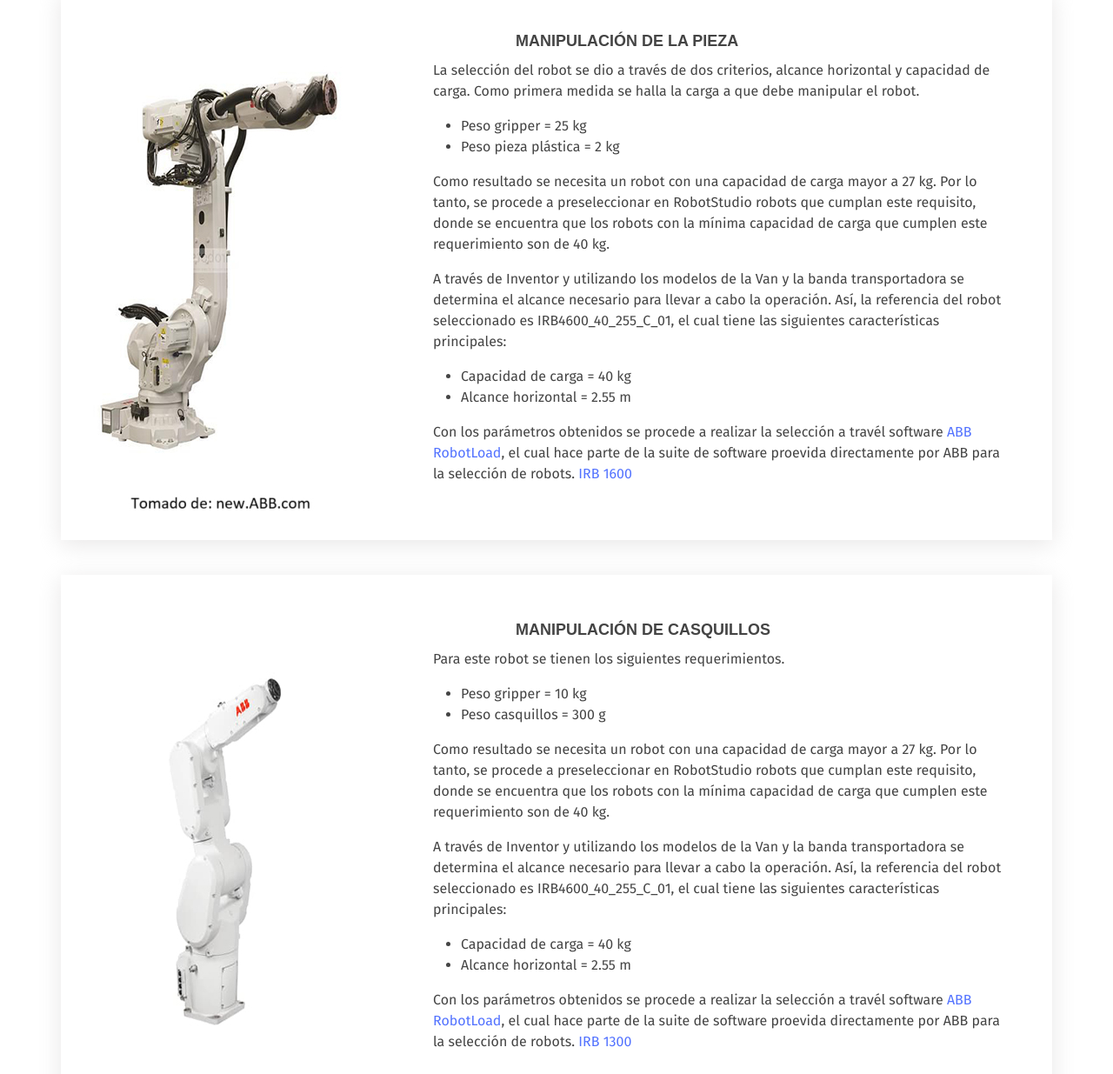
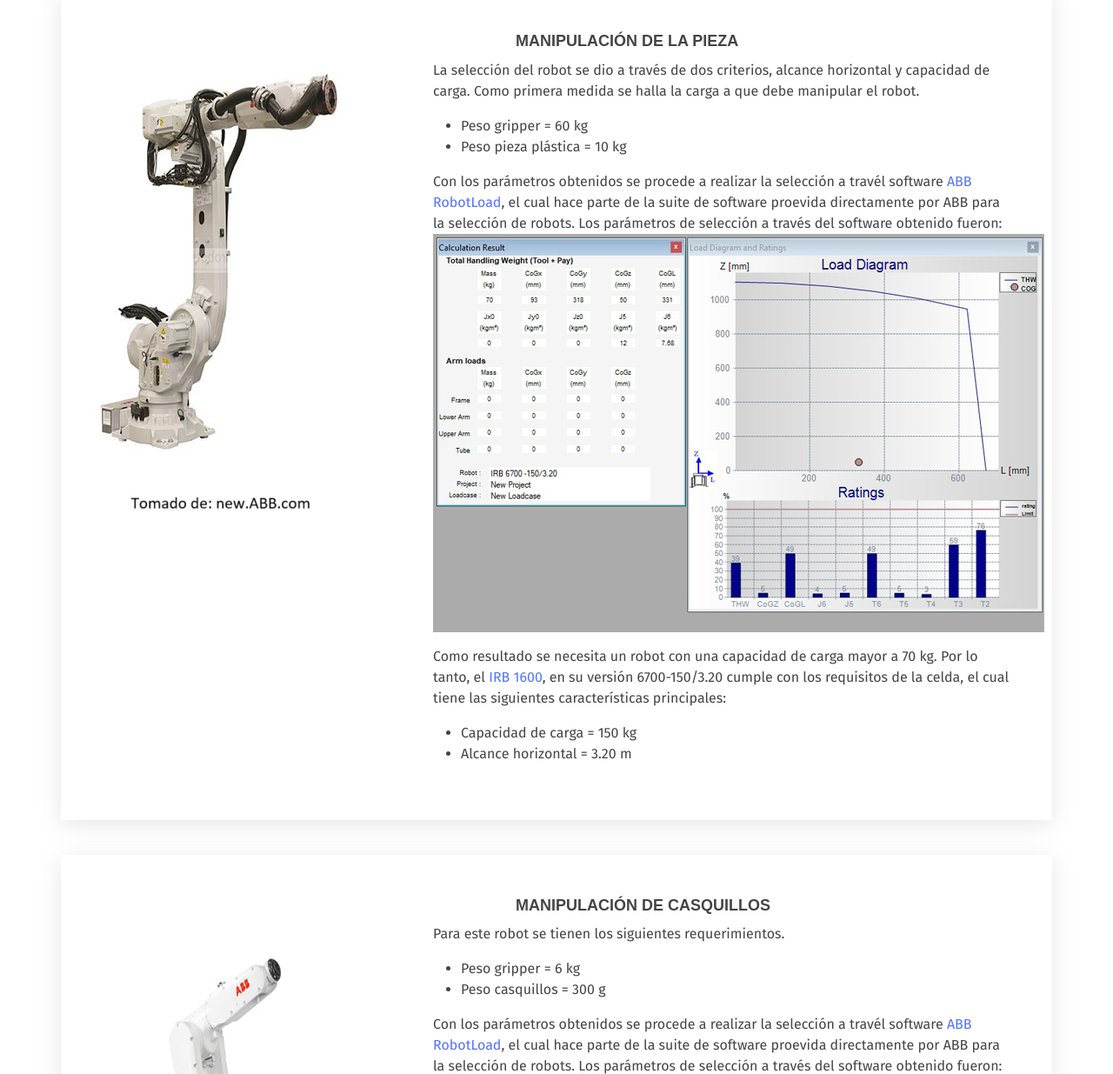
Before and after one commit to Robotica-UNAL/PF, a plain HTML site: page seleccion.html in a window 1280 px wide. Shown: the part 280-1515 px from the top of the page at 87% size. Drawn offline with Linux system fonts and the light colour scheme; a web font is replaced by a local one.

Commit message:
commit robotsf

```diff
--- a/seleccion.html
+++ b/seleccion.html
@@ -82,20 +82,21 @@
                             <h4 class="title">Manipulación de la pieza</h4>
                             <p>La selección del robot se dio a través de dos criterios, alcance horizontal y capacidad de carga. Como primera medida se halla la carga a que debe manipular el robot.</p>
                             <ul class="c4">
-                                <li>Peso gripper = 25 kg </li>
-                                <li>Peso pieza plástica = 2 kg</li>
-                            </ul>
-                            <p>Como resultado se necesita un robot con una capacidad de carga mayor a 27 kg. Por lo tanto, se procede a preseleccionar en RobotStudio robots que cumplan este requisito, donde se encuentra que los robots con la mínima capacidad
-                                de carga que cumplen este requerimiento son de 40 kg. </p>
-                            <p>A través de Inventor y utilizando los modelos de la Van y la banda transportadora se determina el alcance necesario para llevar a cabo la operación. Así, la referencia del robot seleccionado es IRB4600_40_255_C_01, el cual
-                                tiene las siguientes características principales:</p>
-                            <ul class="c4">
-                                <li>Capacidad de carga = 40 kg</li>
-                                <li>Alcance horizontal = 2.55 m</li>
+                                <li>Peso gripper = 60 kg </li>
+                                <li>Peso pieza plástica = 10 kg</li>
                             </ul>
                             <p>Con los parámetros obtenidos se procede a realizar la selección a travél software <a href="https://abb-robotload.software.informer.com/download/">ABB RobotLoad</a>, el cual hace parte de la suite de software proevida directamente
-                                por ABB para la selección de robots.
-                                <a href="https://search.abb.com/library/Download.aspx?DocumentID=3HAC080365-001&LanguageCode=en&DocumentPartId=&Action=Launch">IRB 1600</a>
+                                por ABB para la selección de robots. Los parámetros de selección a través del software obtenido fueron:
+                                <img src="assets/img/diagramarob1.jpg">
+
+                                <p>Como resultado se necesita un robot con una capacidad de carga mayor a 70 kg. Por lo tanto, el
+                                    <a href="https://search.abb.com/library/Download.aspx?DocumentID=3HAC080365-001&LanguageCode=en&DocumentPartId=&Action=Launch">IRB 1600</a>, en su versión 6700-150/3.20 cumple con los requisitos de la celda, el cual
+                                    tiene las siguientes características principales:
+                                </p>
+                                <ul class="c4">
+                                    <li>Capacidad de carga = 150 kg</li>
+                                    <li>Alcance horizontal = 3.20 m</li>
+                                </ul>
                         </div>
 
                     </div>
@@ -120,20 +121,17 @@
                             <h4 class="title">Manipulación de casquillos</h4>
                             <p>Para este robot se tienen los siguientes requerimientos.</p>
                             <ul class="c4">
-                                <li>Peso gripper = 10 kg </li>
+                                <li>Peso gripper = 6 kg </li>
                                 <li>Peso casquillos = 300 g</li>
                             </ul>
-                            <p>Como resultado se necesita un robot con una capacidad de carga mayor a 27 kg. Por lo tanto, se procede a preseleccionar en RobotStudio robots que cumplan este requisito, donde se encuentra que los robots con la mínima capacidad
-                                de carga que cumplen este requerimiento son de 40 kg. </p>
-                            <p>A través de Inventor y utilizando los modelos de la Van y la banda transportadora se determina el alcance necesario para llevar a cabo la operación. Así, la referencia del robot seleccionado es IRB4600_40_255_C_01, el cual
-                                tiene las siguientes características principales:</p>
-                            <ul class="c4">
-                                <li>Capacidad de carga = 40 kg</li>
-                                <li>Alcance horizontal = 2.55 m</li>
-                            </ul>
                             <p>Con los parámetros obtenidos se procede a realizar la selección a travél software <a href="https://abb-robotload.software.informer.com/download/">ABB RobotLoad</a>, el cual hace parte de la suite de software proevida directamente
-                                por ABB para la selección de robots.
-                                <a href="https://search.abb.com/library/Download.aspx?DocumentID=3HAC070393-005&LanguageCode=es&DocumentPartId=&Action=Launch">IRB 1300</a>
+                                por ABB para la selección de robots. Los parámetros de selección a través del software obtenido fueron:
+                                <img src="assets/img/diagramarob2.jpg"> Como resultado se necesita un robot con una capacidad de carga mayor a 7 kg. Por lo tanto, el <a href="https://search.abb.com/library/Download.aspx?DocumentID=3HAC070393-005&LanguageCode=es&DocumentPartId=&Action=Launch">IRB 1300</a>                                , en su versión IRB 1300-7/1.4 cumple con los requisitos de la celda, el cual tiene las siguientes características principales:
+
+                                <ul class="c4">
+                                    <li>Capacidad de carga = 7 kg</li>
+                                    <li>Alcance horizontal = 1.4 m</li>
+                                </ul>
                         </div>
 
                     </div>
```
Also changed, not shown: assets/img/diagramarob1.jpg (added), assets/img/diagramarob2.jpg (added).
